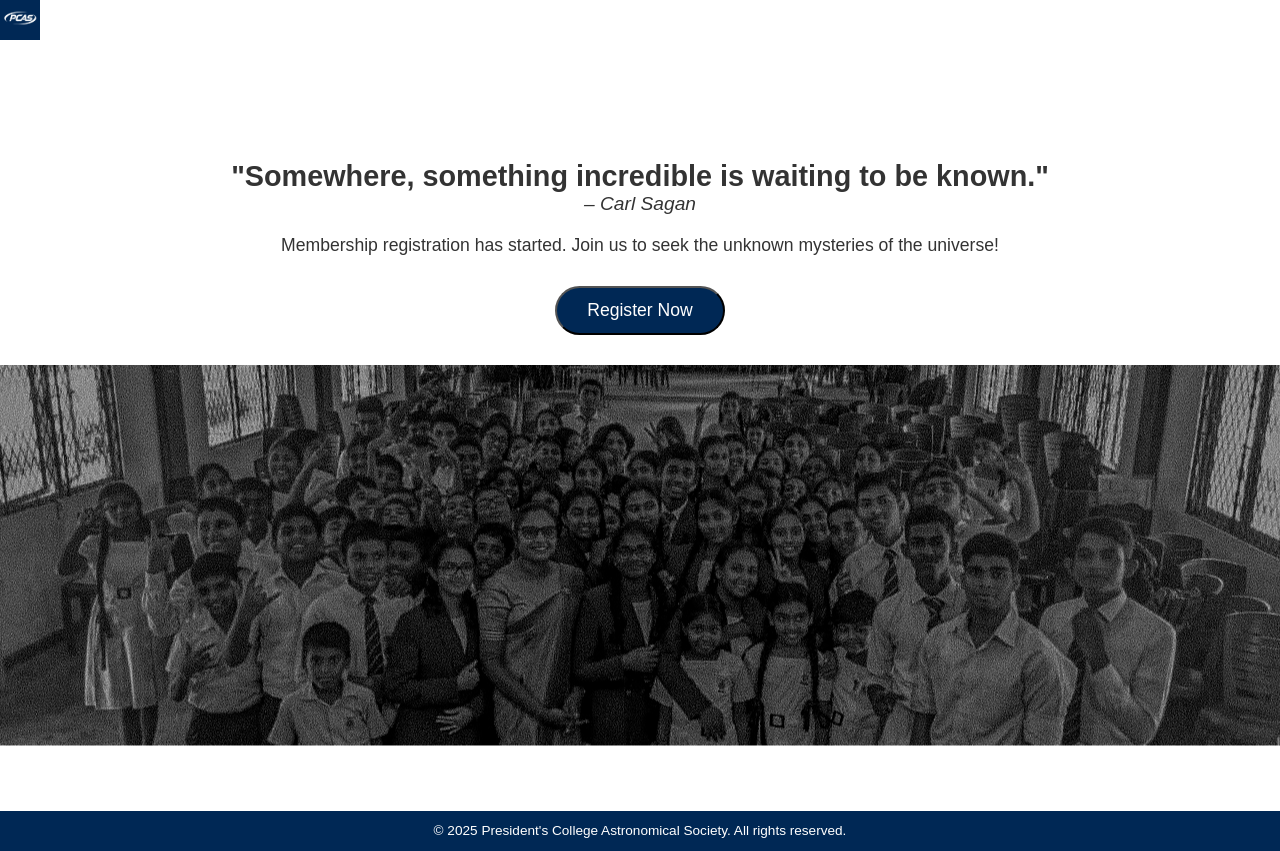
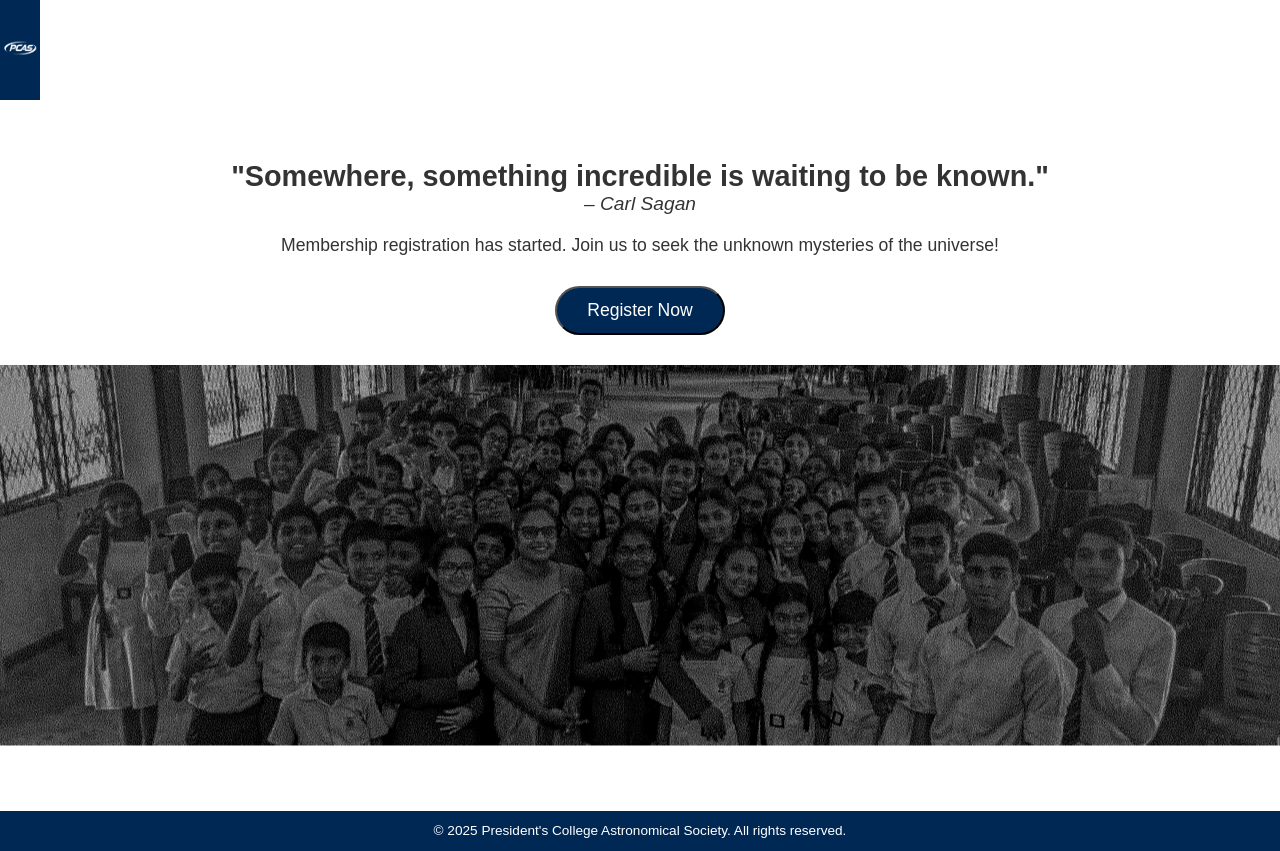
Before and after one commit to randinuj/pcas-website, a plain HTML site: page index.html in a window 1280 px wide. Drawn offline with nearby package versions, Linux system fonts and the light colour scheme; a web font is replaced by a local one.

Commit message:
Update index.html

```diff
--- a/index.html
+++ b/index.html
@@ -20,7 +20,7 @@
       top: 0;
       left: 0;
       width: auto;
-      height: 5vh;
+      height: 100px;
       background-color: #002855;
       display: inline-flex;
       align-items: center;
```
